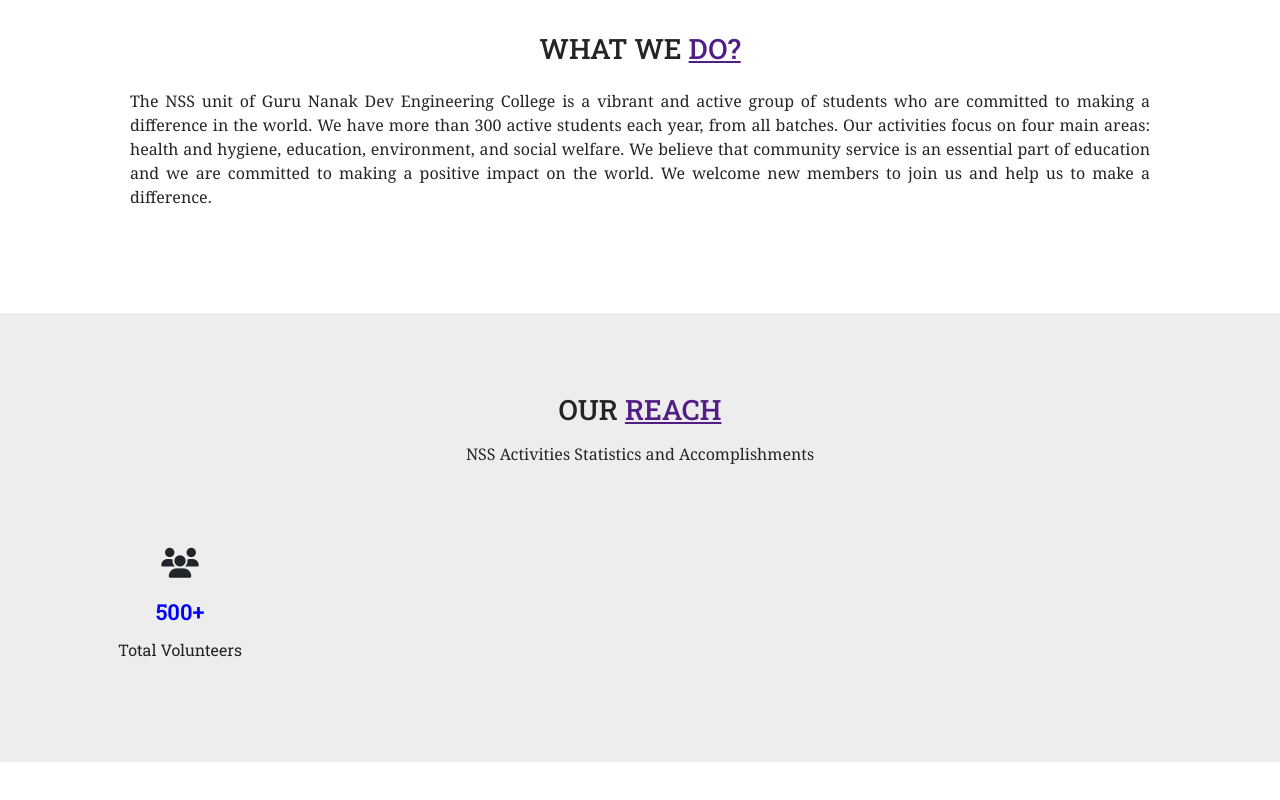
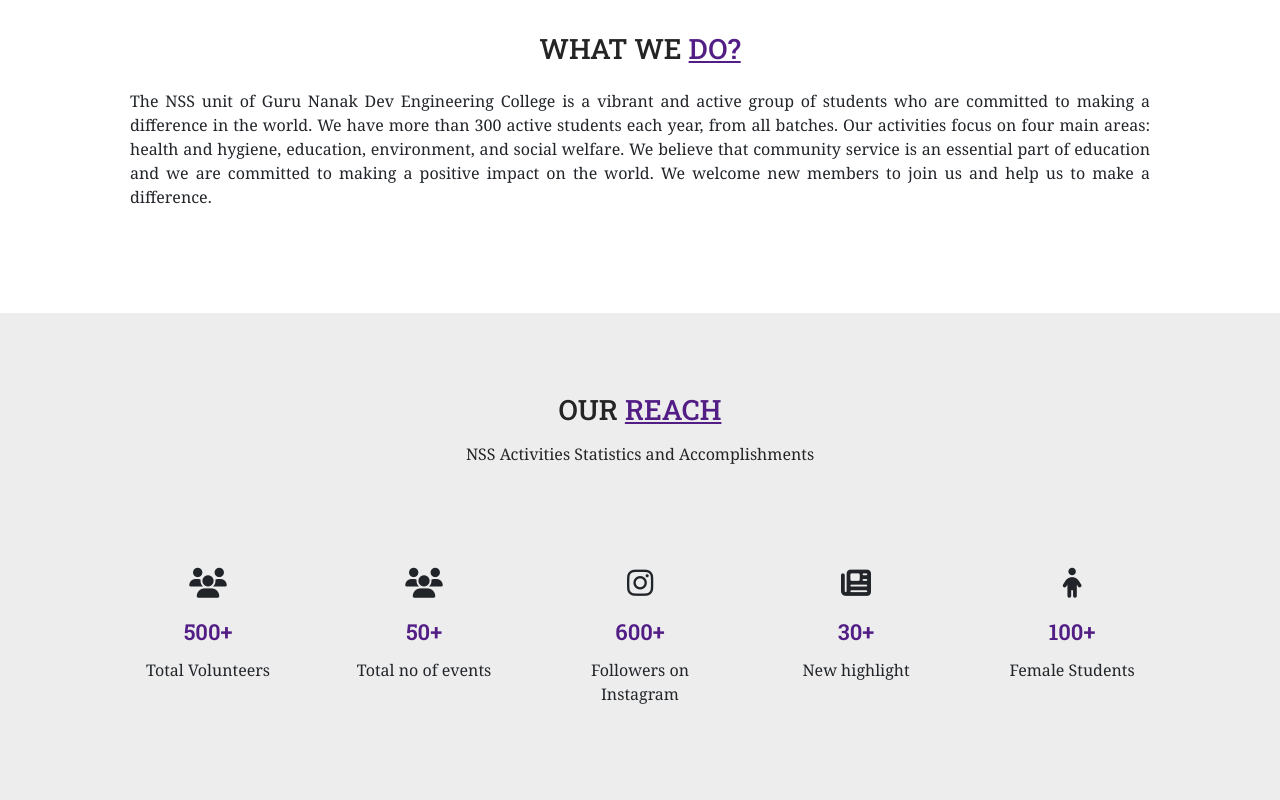
Before and after one commit to techScript-roshan/NSS-Website, a plain HTML site: page index.html in a window 1280 px wide. Shown: the part 675-1475 px from the top of the page. Before the commit the page ends 1437 px from the top, so only its background shows below. Drawn offline with nearby package versions, Linux system fonts and the light colour scheme; files whose address does not match are found by name; a web font is replaced by a local one.

Commit message:
Statics Section Completed

```diff
--- a/index.html
+++ b/index.html
@@ -14,7 +14,7 @@
   <link rel="stylesheet" href="https://cdn.jsdelivr.net/npm/swiper@11/swiper-bundle.min.css" />
 
   <!-- Fontawesome Icon  -->
-<link rel="stylesheet" href="https://cdnjs.cloudflare.com/ajax/libs/font-awesome/6.4.2/css/all.min.css">
+  <link rel="stylesheet" href="https://cdnjs.cloudflare.com/ajax/libs/font-awesome/6.4.2/css/all.min.css">
 
 
 
@@ -115,6 +115,50 @@
           <p>Total Volunteers</p>
         </div>
       </div>
+      <div class="rapper">
+        <div class="static_logo">
+          <i class="fa-solid fa-users"></i>
+        </div>
+        <div class="static_data">
+          <p>50+</p>
+        </div>
+        <div class="static_data_desc">
+          <p>Total no of events</p>
+        </div>
+      </div>
+      <div class="rapper">
+        <div class="static_logo">
+          <i class="fa-brands fa-instagram"></i>
+        </div>
+        <div class="static_data">
+          <p>600+</p>
+        </div>
+        <div class="static_data_desc">
+          <p>Followers on Instagram</p>
+        </div>
+      </div>
+      <div class="rapper">
+        <div class="static_logo">
+          <i class="fa-solid fa-newspaper"></i>
+        </div>
+        <div class="static_data">
+          <p>30+</p>
+        </div>
+        <div class="static_data_desc">
+          <p>New highlight</p>
+        </div>
+      </div>
+      <div class="rapper">
+        <div class="static_logo">
+          <i class="fa-solid fa-child"></i>
+        </div>
+        <div class="static_data">
+          <p>100+</p>
+        </div>
+        <div class="static_data_desc">
+          <p>Female Students</p>
+        </div>
+      </div>
     </div>
 
   </div>
--- a/style.css
+++ b/style.css
@@ -88,7 +88,7 @@
 .statics {
   background-color: var(--secondary-white);
   display: grid;
-  gap: 50px;
+  gap: 70px;
 }
 .card > img {
   overflow: auto;
@@ -116,7 +116,7 @@
   margin: 0;
   font-size: 1.375rem;
   font-weight: 600;
-  color: blue;
+  color: var(--primary-color);
   font-family: "Roboto Slab";
 }
 .static_data_desc {
@@ -125,5 +125,14 @@
 .static_data_desc > p {
   margin: 0;
   font-size: 1rem;
-  font-family: "Roboto Slab", sans-serif;
+  font-weight: 400;
+  font-family: "Noto Serif", serif;
 }
+
+/* CONTENT  */
+.content{
+  display: flex;
+  justify-content: space-around;
+  align-items: flex-start;
+
+}
```
